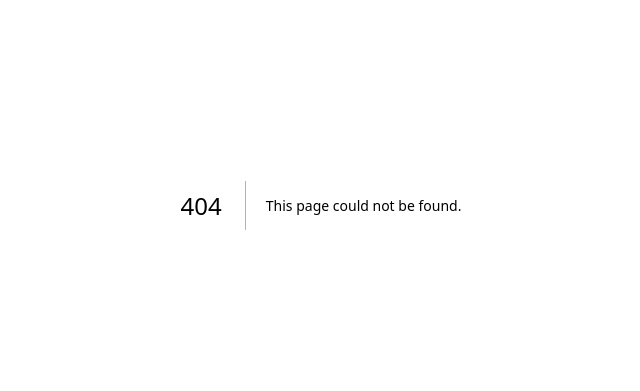
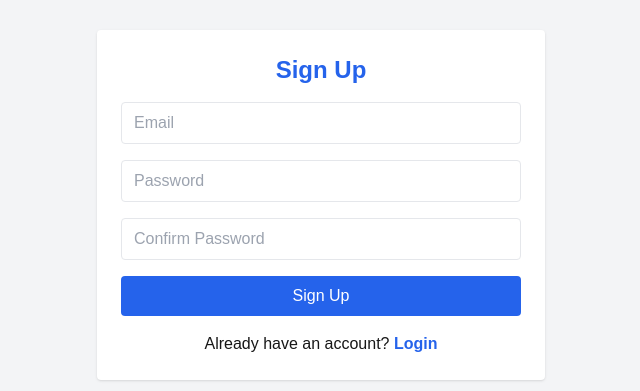
Before and after one commit to ometman/stackvarsity, a Next.js app in the folder frontend/: page /auth/signup in a window 1280 px wide. Before the commit this address had no page. Shown: the part 195-586 px from the top of the page, without its empty margins (319-959 px from the left). Built offline with nearby package versions, Linux system fonts and the light colour scheme.

Commit message:
Update ../auth/login/page and ../auth/signup/page

```diff
--- a/frontend/src/app/auth/login.tsx
+++ /dev/null
@@ -1,52 +0,0 @@
-// import { useState } from 'react';
-
-// export default function Login() {
-//   const [email, setEmail] = useState('');
-//   const [password, setPassword] = useState('');
-
-//   const handleLogin = async () => {
-//     try {
-//       // Call backend API for authentication
-//       console.log('Logging in:', { email, password });
-//     } catch (error) {
-//       console.error('Login failed:', error);
-//     }
-//   };
-
-//   return (
-//     <div className="min-h-screen flex items-center justify-center bg-gray-100">
-//       <div className="w-full max-w-md bg-white p-6 rounded shadow">
-//         <h1 className="text-2xl font-bold mb-4">Login</h1>
-//         <input
-//           type="email"
-//           placeholder="Email"
-//           value={email}
-//           onChange={(e) => setEmail(e.target.value)}
-//           className="w-full border px-3 py-2 mb-4"
-//         />
-//         <input
-//           type="password"
-//           placeholder="Password"
-//           value={password}
-//           onChange={(e) => setPassword(e.target.value)}
-//           className="w-full border px-3 py-2 mb-4"
-//         />
-//         <button
-//           onClick={handleLogin}
-//           className="w-full bg-blue-600 text-white py-2 rounded hover:bg-blue-700"
-//         >
-//           Login
-//         </button>
-//       </div>
-//     </div>
-//   );
-// }
-
-
-export default function LoginPage() {
-  return (
-    <div className="min-h-screen flex items-center justify-center bg-gray-100">
-      <h1 className="text-2xl font-bold">Login Page</h1>
-    </div>
-  );
-}
--- /dev/null
+++ b/frontend/src/app/auth/login/page.tsx
@@ -0,0 +1,60 @@
+"use client";
+
+import { useState } from 'react';
+
+export default function LoginPage() {
+  const [email, setEmail] = useState('');
+  const [password, setPassword] = useState('');
+  const [error, setError] = useState('');
+
+  const handleLogin = async () => {
+    try {
+      // Mock backend call for authentication
+      if (!email || !password) {
+        throw new Error('Email and password are required');
+      }
+      console.log('Logging in:', { email, password });
+      setError('');
+    } catch (err: any) {
+      setError(err.message || 'Login failed');
+    }
+  };
+
+  return (
+    <div className="min-h-screen flex items-center justify-center bg-gray-100">
+      <div className="w-full max-w-md bg-white p-6 rounded shadow">
+        <h1 className="text-2xl text-blue-600 font-bold mb-4 text-center">Login</h1>
+        {error && <p className="text-red-600 mb-4">{error}</p>}
+        <input
+          type="email"
+          placeholder="Email"
+          value={email}
+          onChange={(e) => setEmail(e.target.value)}
+          className="w-full border px-3 py-2 mb-4 rounded"
+        />
+        <input
+          type="password"
+          placeholder="Password"
+          value={password}
+          onChange={(e) => setPassword(e.target.value)}
+          className="w-full border px-3 py-2 mb-4 rounded"
+        />
+        <button
+          onClick={handleLogin}
+          className="w-full bg-blue-600 text-white py-2 rounded hover:bg-blue-700"
+        >
+          Login
+        </button>
+        <p className="text-center mt-4">
+          Don't have an account?{' '}
+          <a
+            href="/auth/signup"
+            className="text-blue-600 hover:underline font-semibold"
+          >
+            Sign Up
+          </a>
+        </p>
+      </div>
+    </div>
+  );
+}
--- a/frontend/src/app/auth/page.tsx
+++ /dev/null
@@ -1,4 +0,0 @@
-// pages/auth/index.tsx
-export default function AuthPage() {
-    return <h1>Authentication Page</h1>;
-  }
--- a/frontend/src/app/auth/signup.tsx
+++ /dev/null
@@ -1,32 +0,0 @@
-// export default function Dashboard() {
-//     return (
-//       <div className="min-h-screen bg-gray-50">
-//         <header className="bg-blue-600 text-white p-4">
-//           <div className="container mx-auto flex justify-between">
-//             <h1 className="text-xl font-bold">Dashboard</h1>
-//             <nav>
-//               <a href="#" className="mr-4">
-//                 Profile
-//               </a>
-//               <a href="#">Logout</a>
-//             </nav>
-//           </div>
-//         </header>
-//         <main className="container mx-auto py-10">
-//           <h2 className="text-3xl font-bold mb-6">Welcome Back!</h2>
-//           <p className="text-lg">
-//             Start learning and track your progress through our interactive lessons.
-//           </p>
-//         </main>
-//       </div>
-//     );
-//   }
-
-
-export default function SignupPage() {
-  return (
-    <div className="min-h-screen flex items-center justify-center bg-gray-100">
-      <h1 className="text-2xl font-bold">Signup Page</h1>
-    </div>
-  );
-}
--- /dev/null
+++ b/frontend/src/app/auth/signup/page.tsx
@@ -0,0 +1,76 @@
+"use client";
+
+import { useState } from "react";
+
+export default function SignupPage() {
+  const [email, setEmail] = useState("");
+  const [password, setPassword] = useState("");
+  const [confirmPassword, setConfirmPassword] = useState("");
+  const [error, setError] = useState("");
+  const [success, setSuccess] = useState("");
+
+  const handleSignup = async () => {
+    try {
+      if (!email || !password || !confirmPassword) {
+        throw new Error("All fields are required");
+      }
+      if (password !== confirmPassword) {
+        throw new Error("Passwords do not match");
+      }
+
+      // Placeholder for signup logic
+      console.log("Signing up:", { email, password });
+      setError("");
+      setSuccess("Signup successful! You can now log in.");
+    } catch (err: any) {
+      setError(err.message || "Signup failed");
+      setSuccess("");
+    }
+  };
+
+  return (
+    <div className="min-h-screen flex items-center justify-center bg-gray-100">
+      <div className="w-full max-w-md bg-white p-6 rounded shadow">
+        <h1 className="text-2xl text-blue-600 font-bold mb-4 text-center">Sign Up</h1>
+        {error && <p className="text-red-600 mb-4">{error}</p>}
+        {success && <p className="text-green-600 mb-4">{success}</p>}
+        <input
+          type="email"
+          placeholder="Email"
+          value={email}
+          onChange={(e) => setEmail(e.target.value)}
+          className="w-full border px-3 py-2 mb-4 rounded"
+        />
+        <input
+          type="password"
+          placeholder="Password"
+          value={password}
+          onChange={(e) => setPassword(e.target.value)}
+          className="w-full border px-3 py-2 mb-4 rounded"
+        />
+        <input
+          type="password"
+          placeholder="Confirm Password"
+          value={confirmPassword}
+          onChange={(e) => setConfirmPassword(e.target.value)}
+          className="w-full border px-3 py-2 mb-4 rounded"
+        />
+        <button
+          onClick={handleSignup}
+          className="w-full bg-blue-600 text-white py-2 rounded hover:bg-blue-700"
+        >
+          Sign Up
+        </button>
+        <p className="text-center mt-4">
+          Already have an account?{" "}
+          <a
+            href="/auth/login"
+            className="text-blue-600 hover:underline font-semibold"
+          >
+            Login
+          </a>
+        </p>
+      </div>
+    </div>
+  );
+}
```
Also changed, not shown: 1 other file (tests, documents, lock files or other folders).
